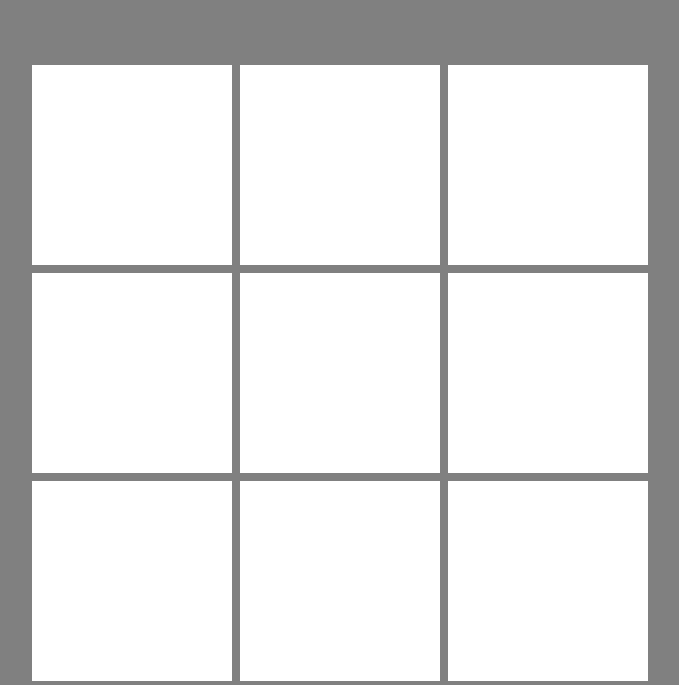
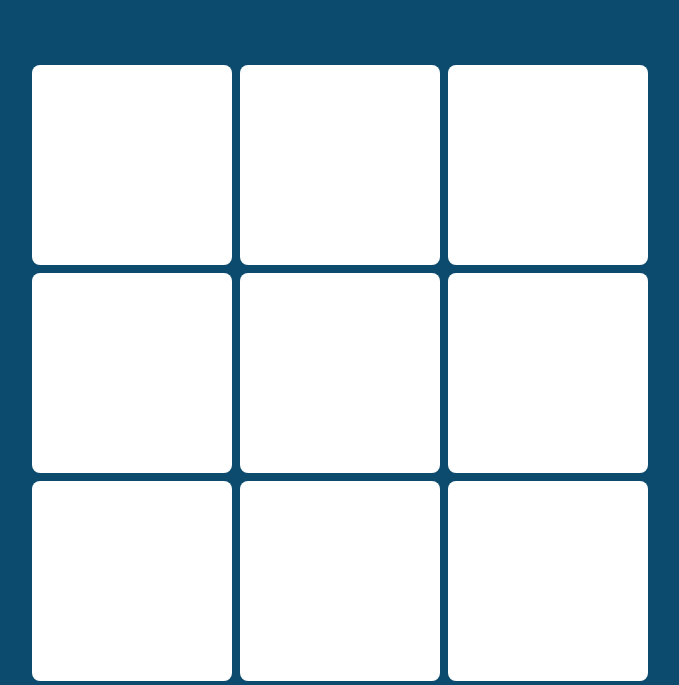
Before and after one commit to B96-osrs/tic-tac-toe, a plain HTML site: page index.html in a window 1280 px wide. Shown: the part 139-824 px from the top of the page, without its empty margins (300-979 px from the left). Drawn offline with Linux system fonts and the light colour scheme.

Commit message:
Change background color and tile design

```diff
--- a/style.css
+++ b/style.css
@@ -3,7 +3,7 @@
 }
 body {
     display: flex;
-    background-color: grey;
+    background-color:#0c4a6e;
     justify-content: center;
     align-items: center;
     height: 100vh;
@@ -27,9 +27,10 @@ body {
     font-size: 36px;
     font-weight: bold;
     border-style: none;
+    border-radius: 8px;
 }
 .tile:hover {
-    background-color: orange;
+    background-color:#eab308;
 }
 .header {
     display: flex;
```
